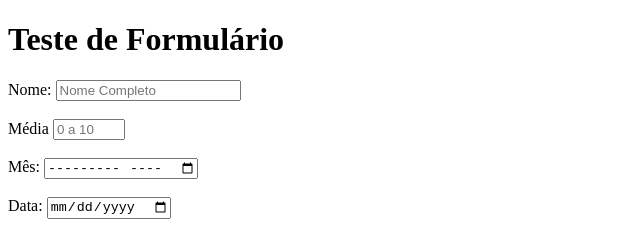
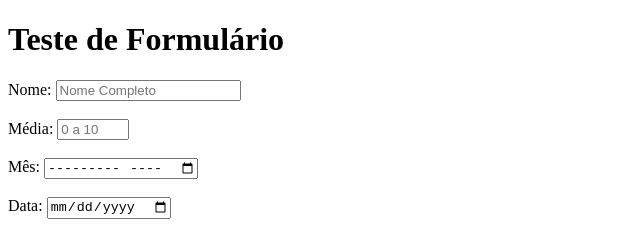
Before and after one commit to DANIELPROGRAMADOR/HTML_guanabara, a plain HTML site: page formulario/form2.html in a window 1280 px wide. Shown: the top 234 px of the page, 0-640 px from the left. Drawn offline with Linux system fonts and the light colour scheme.

Commit message:
Update form2.html

```diff
--- a/formulario/form2.html
+++ b/formulario/form2.html
@@ -20,7 +20,7 @@
         </div>
 <br>
         <div>
-            <label for="imedia">Média</label>
+            <label for="imedia">Média:</label>
             <input type="number" name="media" id="imedia" required min="0" max="10"  placeholder="0 a 10" step="0.5">
     <!--o atributo "step "(passo) diz de quanto em quanto o nume vai subir-->
         </div>
```
